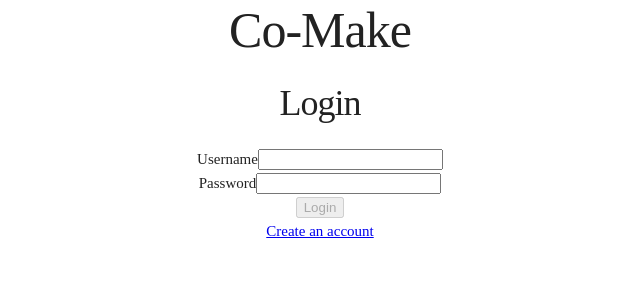
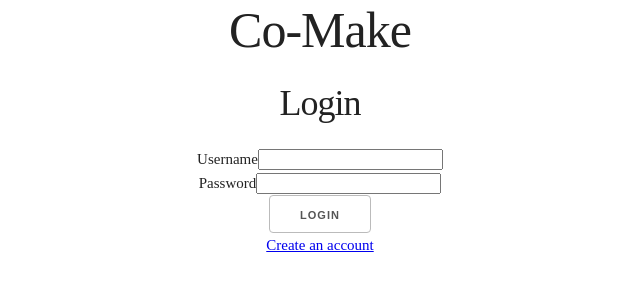
Before and after one commit to BW-Co-Make-tt26/front-end, a React (Create React App) app: page / in a window 1280 px wide. Shown: the top 300 px of the page, without its empty margins (320-960 px from the left). Built offline with nearby package versions, Linux system fonts and the light colour scheme.

Commit message:
Added base button style

```diff
--- a/src/App.css
+++ b/src/App.css
@@ -61,3 +61,62 @@
 
   p {
     margin-top: 0; }
+
+    /* ---------------------- Base Buttons --------------------------- */
+
+    .button,
+button,
+input[type="submit"],
+input[type="reset"],
+input[type="button"] {
+  display: inline-block;
+  height: 38px;
+  padding: 0 30px;
+  color: #555;
+  text-align: center;
+  font-size: 11px;
+  font-weight: 600;
+  line-height: 38px;
+  letter-spacing: .1rem;
+  text-transform: uppercase;
+  text-decoration: none;
+  white-space: nowrap;
+  background-color: transparent;
+  border-radius: 4px;
+  border: 1px solid #bbb;
+  cursor: pointer;
+  box-sizing: border-box; }
+.button:hover,
+button:hover,
+input[type="submit"]:hover,
+input[type="reset"]:hover,
+input[type="button"]:hover,
+.button:focus,
+button:focus,
+input[type="submit"]:focus,
+input[type="reset"]:focus,
+input[type="button"]:focus {
+  color: #333;
+  border-color: #888;
+  outline: 0; }
+.button.button-primary,
+button.button-primary,
+input[type="submit"].button-primary,
+input[type="reset"].button-primary,
+input[type="button"].button-primary {
+  color: #FFF;
+  background-color: #33C3F0;
+  border-color: #33C3F0; }
+.button.button-primary:hover,
+button.button-primary:hover,
+input[type="submit"].button-primary:hover,
+input[type="reset"].button-primary:hover,
+input[type="button"].button-primary:hover,
+.button.button-primary:focus,
+button.button-primary:focus,
+input[type="submit"].button-primary:focus,
+input[type="reset"].button-primary:focus,
+input[type="button"].button-primary:focus {
+  color: #FFF;
+  background-color: #1EAEDB;
+  border-color: #1EAEDB; }
```
